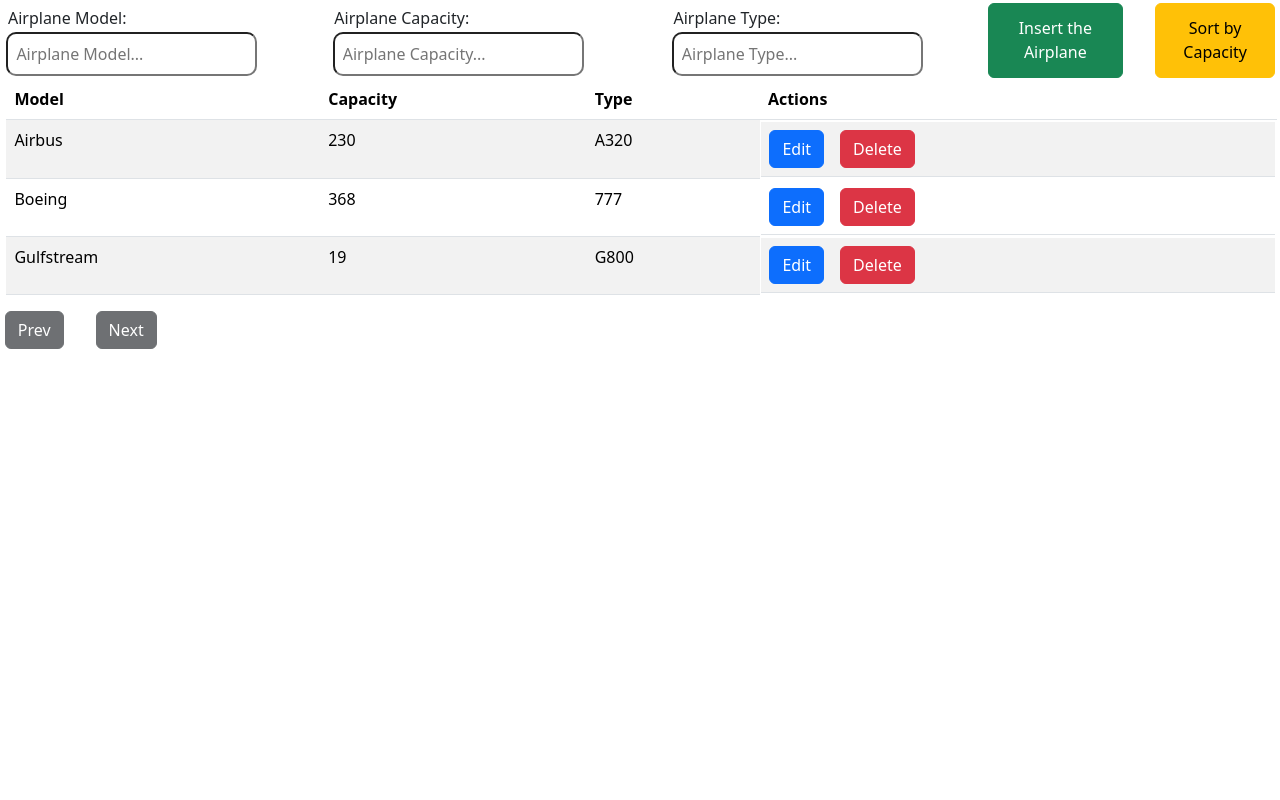
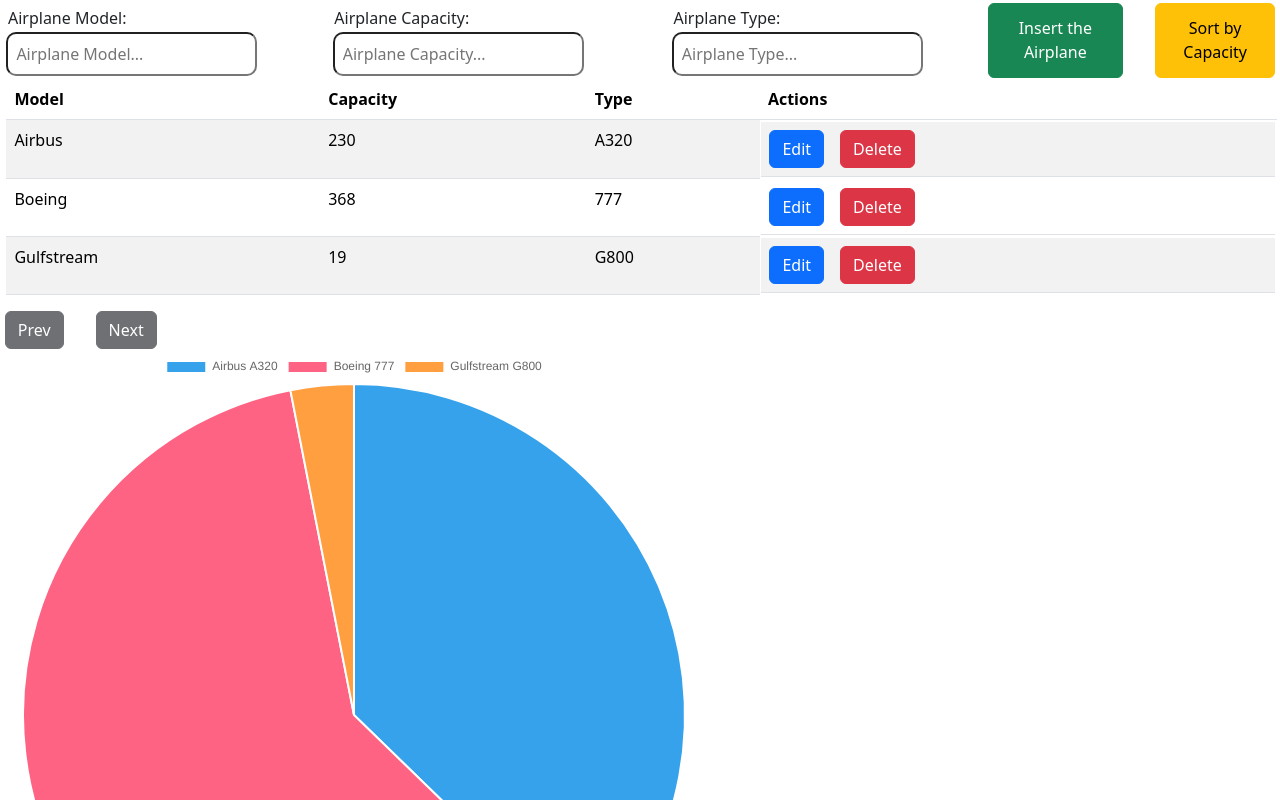
Before and after one commit to tripondavid/MPP24, a React (Create React App) app: page / in a window 1280 px wide. Shown: the top 800 px of the page. Built offline with nearby package versions, Linux system fonts and the light colour scheme.

Commit message:
Implemented PieChart based on airplane capacity.

```diff
--- a/package.json
+++ b/package.json
@@ -11,7 +11,9 @@
     "@types/react": "^18.2.65",
     "@types/react-dom": "^18.2.22",
     "bootstrap": "^5.3.3",
+    "chart.js": "^4.4.2",
     "react": "^18.2.0",
+    "react-chartjs-2": "^5.2.0",
     "react-dom": "^18.2.0",
     "react-scripts": "5.0.1",
     "typescript": "^4.9.5",
--- a/src/App.tsx
+++ b/src/App.tsx
@@ -3,6 +3,7 @@
 import AirplaneList from "./components/AirplaneList";
 import { ChangeEvent, useEffect } from "react";
 import { useState } from "react";
+import PieChart from "./components/PieChart";
 
 interface Props {
   dummyAirplanes: Airplane[];
@@ -84,7 +85,7 @@
   const handlePrevPage = () => {
     setStartIndex(startIndex - 3 >= 0 ? startIndex - 3 : 0);
     setEndIndex(endIndex - 3);
-    if (startIndex == 0) {
+    if (startIndex === 0) {
       setIsPrevDisabled(true);
     }
     if (endIndex < airplanes.length) {
@@ -195,6 +196,10 @@
           Next
         </button>
       </div>
+
+      <div style={{ width: 700 }}>
+        <PieChart airplanes={airplanes} />
+      </div>
     </>
   );
 }
--- a/src/components/AirplaneList.tsx
+++ b/src/components/AirplaneList.tsx
@@ -2,7 +2,6 @@
 import Airplane from "./Airplane";
 import "./AirplaneList.css";
 import EditAirplane from "./EditAirplane";
-import { start } from "repl";
 
 interface Props {
   airplanes: Airplane[];
--- /dev/null
+++ b/src/components/PieChart.tsx
@@ -0,0 +1,38 @@
+import { useEffect, useState } from "react";
+import { Pie } from "react-chartjs-2";
+import Airplane from "./Airplane";
+import { Chart, ArcElement } from "chart.js/auto";
+Chart.register(ArcElement);
+
+interface Props {
+  airplanes: Airplane[];
+}
+
+function PieChart({ airplanes }: Props) {
+  const [airplaneData, setAirplaneData] = useState({
+    labels: airplanes.map((airplane) => airplane.model + " " + airplane.type),
+    datasets: [
+      {
+        label: "Capacity",
+        data: airplanes.map((airplane) => airplane.capacity),
+        backgroundcolor: "rgba(75,192,192,1)",
+      },
+    ],
+  });
+
+  useEffect(() => {
+    setAirplaneData({
+      labels: airplanes.map((airplane) => airplane.model + " " + airplane.type),
+      datasets: [
+        {
+          label: "Capacity",
+          data: airplanes.map((airplane) => airplane.capacity),
+          backgroundcolor: "rgba(75,192,192,1)",
+        },
+      ],
+    });
+  }, [airplanes]);
+  return <Pie data={airplaneData} />;
+}
+
+export default PieChart;
```
Also changed, not shown: 1 other file (tests, documents, lock files or other folders).
